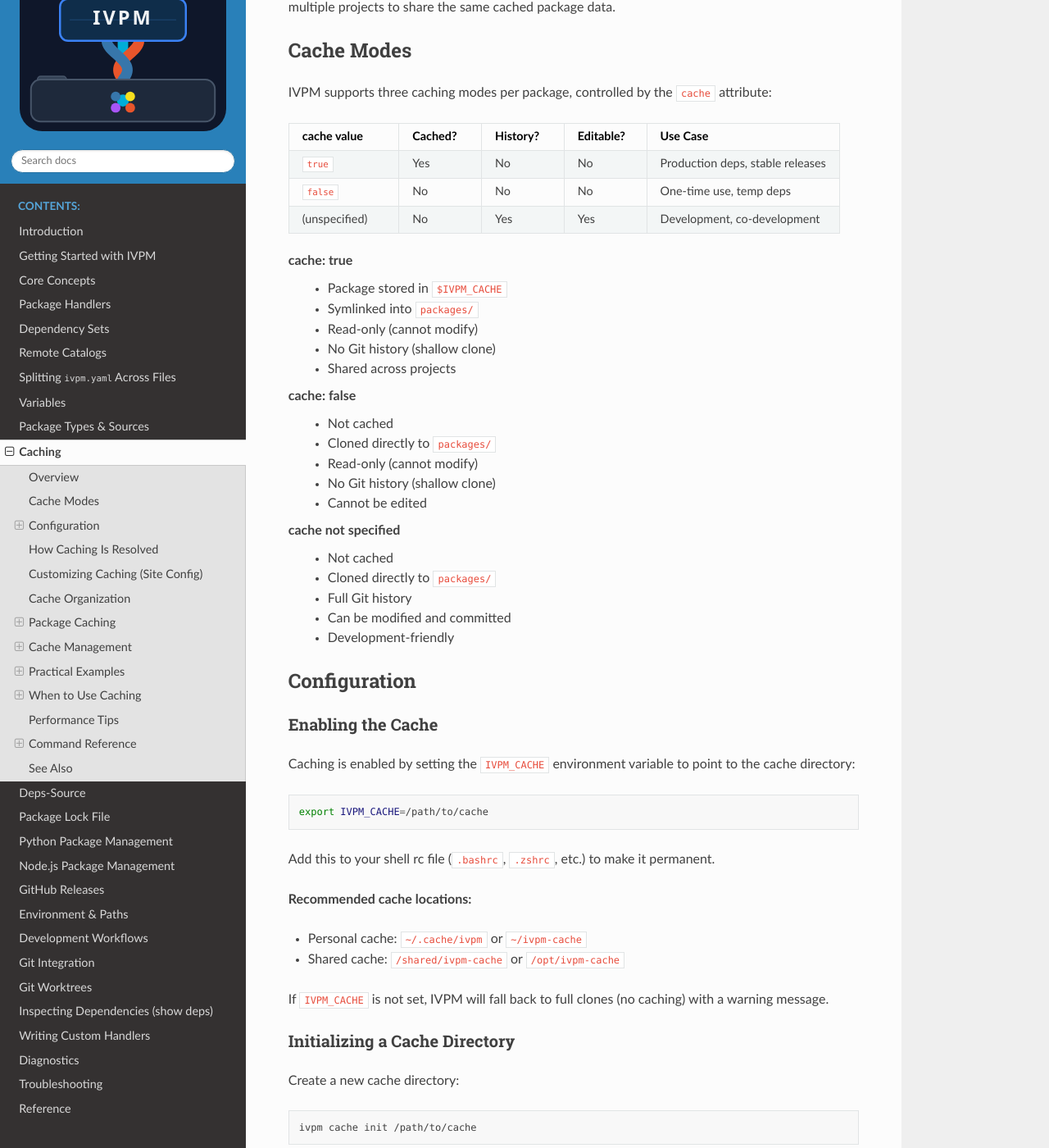
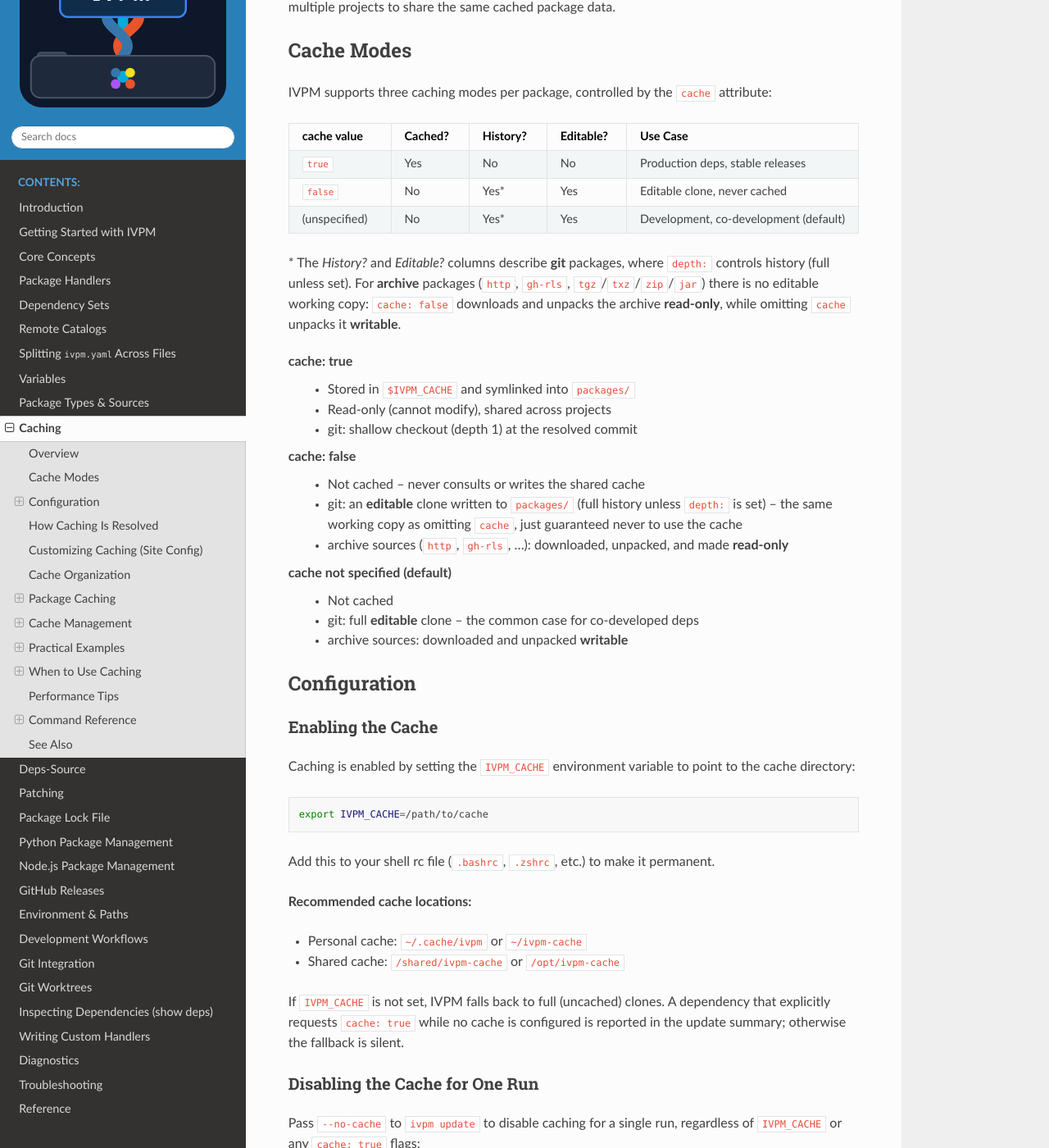
Before and after one commit to fvutils/ivpm, a Sphinx documentation site: the page built from docs/source/caching.rst, in a window 1280 px wide and 1400 px high, scrolled down 388 px. Shown: the whole window at 82% size. Built offline with Sphinx 7.4.7 and the Read the Docs theme 3.1.0, drawn with Linux system fonts in a browser that asks for light colours; pages that are not in the unit, such as notebooks, are missing from menus; some of the changed text lies outside the part shown.

Commit message:
Align Sphinx docs with caching/patching/deps-source implementation
Reconcile the user-facing docs (docs/source/*.rst) with actual behavior
after the patch/cache work, and fix two related code inaccuracies.

caching.rst:
- Correct cache: false — for git it is an editable clone (full history
  unless depth: set), not read-only/shallow; archive sources unpack
  read-only. Make the table/bullets package-type aware.
- Fix the `cache info` example output to match cmd_cache.py.
- `cache clean` keys on mtime, not atime.
- Document `update --no-cache`; clarify setgid applies to all entries;
  soften the unset-IVPM_CACHE fallback-warning wording.

deps_source.rst:
- Split the git/gh-rls identity-field row (commit_resolved vs
  version_resolved).
- Document --no-worktree-deps-source, the (deps-source)/(auto: worktree)
  status suffixes, and the update-summary hits/misses reporting.
- Note that patched git deps bypass deps-source.

patching.rst (new):
- Document the git dependency patching feature: patches: syntax, apply
  order/tools, patchset identity/idempotency, base+variant caching with
  a worked example, editable flow, and the drift remedy. Scoped to git
  (archive support pending). Added to the index toctree and cross-linked
  from package_types.rst.

Code consistency:
- patch.py: drift error no longer references the unimplemented
  `ivpm patch accept` / `ivpm update --reset` commands; points to the
  remove-dir + re-run remedy (test updated accordingly).
- package_git.py: correct the `cache` param help ("false" is an editable
  clone that never caches, not a "shallow read-only clone").

Co-Authored-By: Claude Opus 4.8 (1M context) <noreply@anthropic.com>

```diff
--- a/docs/source/caching.rst
+++ b/docs/source/caching.rst
@@ -36,35 +36,38 @@ IVPM supports three caching modes per package, controlled by the ``cache`` attri
      - Production deps, stable releases
    * - ``false``
      - No
-     - No
-     - No
-     - One-time use, temp deps
+     - Yes\*
+     - Yes
+     - Editable clone, never cached
    * - (unspecified)
      - No
+     - Yes\*
      - Yes
-     - Yes
-     - Development, co-development
+     - Development, co-development (default)
+
+\* The *History?* and *Editable?* columns describe **git** packages, where
+``depth:`` controls history (full unless set). For **archive** packages (``http``,
+``gh-rls``, ``tgz``/``txz``/``zip``/``jar``) there is no editable working copy:
+``cache: false`` downloads and unpacks the archive **read-only**, while omitting
+``cache`` unpacks it **writable**.
 
 **cache: true**
-    - Package stored in ``$IVPM_CACHE``
-    - Symlinked into ``packages/``
-    - Read-only (cannot modify)
-    - No Git history (shallow clone)
-    - Shared across projects
+    - Stored in ``$IVPM_CACHE`` and symlinked into ``packages/``
+    - Read-only (cannot modify), shared across projects
+    - git: shallow checkout (depth 1) at the resolved commit
 
 **cache: false**
+    - Not cached -- never consults or writes the shared cache
+    - git: an **editable** clone written to ``packages/`` (full history unless
+      ``depth:`` is set) -- the same working copy as omitting ``cache``, just
+      guaranteed never to use the cache
+    - archive sources (``http``, ``gh-rls``, ...): downloaded, unpacked, and made
+      **read-only**
+
+**cache not specified** (default)
     - Not cached
-    - Cloned directly to ``packages/``
-    - Read-only (cannot modify)
-    - No Git history (shallow clone)
-    - Cannot be edited
-
-**cache not specified**
-    - Not cached
-    - Cloned directly to ``packages/``
-    - Full Git history
-    - Can be modified and committed
-    - Development-friendly
+    - git: full **editable** clone -- the common case for co-developed deps
+    - archive sources: downloaded and unpacked **writable**
 
 Configuration
 =============
@@ -86,8 +89,23 @@ Add this to your shell rc file (``.bashrc``, ``.zshrc``, etc.) to make it perman
 - Personal cache: ``~/.cache/ivpm`` or ``~/ivpm-cache``
 - Shared cache: ``/shared/ivpm-cache`` or ``/opt/ivpm-cache``
 
-If ``IVPM_CACHE`` is not set, IVPM will fall back to full clones (no caching) with
-a warning message.
+If ``IVPM_CACHE`` is not set, IVPM falls back to full (uncached) clones. A
+dependency that explicitly requests ``cache: true`` while no cache is configured
+is reported in the update summary; otherwise the fallback is silent.
+
+Disabling the Cache for One Run
+-------------------------------
+
+Pass ``--no-cache`` to ``ivpm update`` to disable caching for a single run,
+regardless of ``IVPM_CACHE`` or any ``cache: true`` flags:
+
+.. code-block:: bash
+
+    ivpm update --no-cache
+
+This forces the *null cache provider* for that invocation, so every dependency is
+fetched fresh as if no cache were configured. It does not modify or remove any
+existing cache entries.
 
 Initializing a Cache Directory
 -------------------------------
@@ -107,7 +125,10 @@ For **shared environments** where multiple users access the cache, use the
     sudo chown :developers /shared/ivpm-cache
     export IVPM_CACHE=/shared/ivpm-cache
 
-This ensures new files inherit the group ownership of the cache directory.
+This sets the setgid bit and group ownership on the cache *root* so new files
+inherit the cache's group. (IVPM also applies the setgid bit to every individual
+cache entry it creates, regardless of ``--shared``, so group members can clean up
+entries later; ``--shared`` is about the root's group ownership and inheritance.)
 
 How Caching Is Resolved
 =======================
@@ -378,17 +399,18 @@ Use ``--verbose`` for detailed version information:
 Example output::
 
    Cache directory: /home/user/.cache/ivpm
-   Total packages: 15
-   Total versions: 47
    Total size: 2.3 GB
+   Packages: 15
 
-   Package: gtest
-     Versions: 3
-     Size: 45 MB
+     gtest:
+       Versions: 3
+       Size: 45 MB
+     boost:
+       Versions: 2
+       Size: 856 MB
 
-   Package: boost
-     Versions: 2
-     Size: 856 MB
+With ``--verbose``, each version is listed individually beneath its package
+(``- <version>: <size>``).
 
 If ``IVPM_CACHE`` is not set, specify the cache directory:
 
--- a/docs/source/index.rst
+++ b/docs/source/index.rst
@@ -30,6 +30,7 @@ One YAML file.  One command.  A complete, self-contained workspace.
    package_types
    caching
    deps_source
+   patching
    package_lock
    python_packages
    node_packages
```
Also changed, not shown: other parts of docs/source/caching.rst (+2 -2 lines), docs/source/deps_source.rst (+22 -4 lines), docs/source/package_types.rst (+10 -0 lines), docs/source/patching.rst (added, +179 -0 lines), 3 other files.
